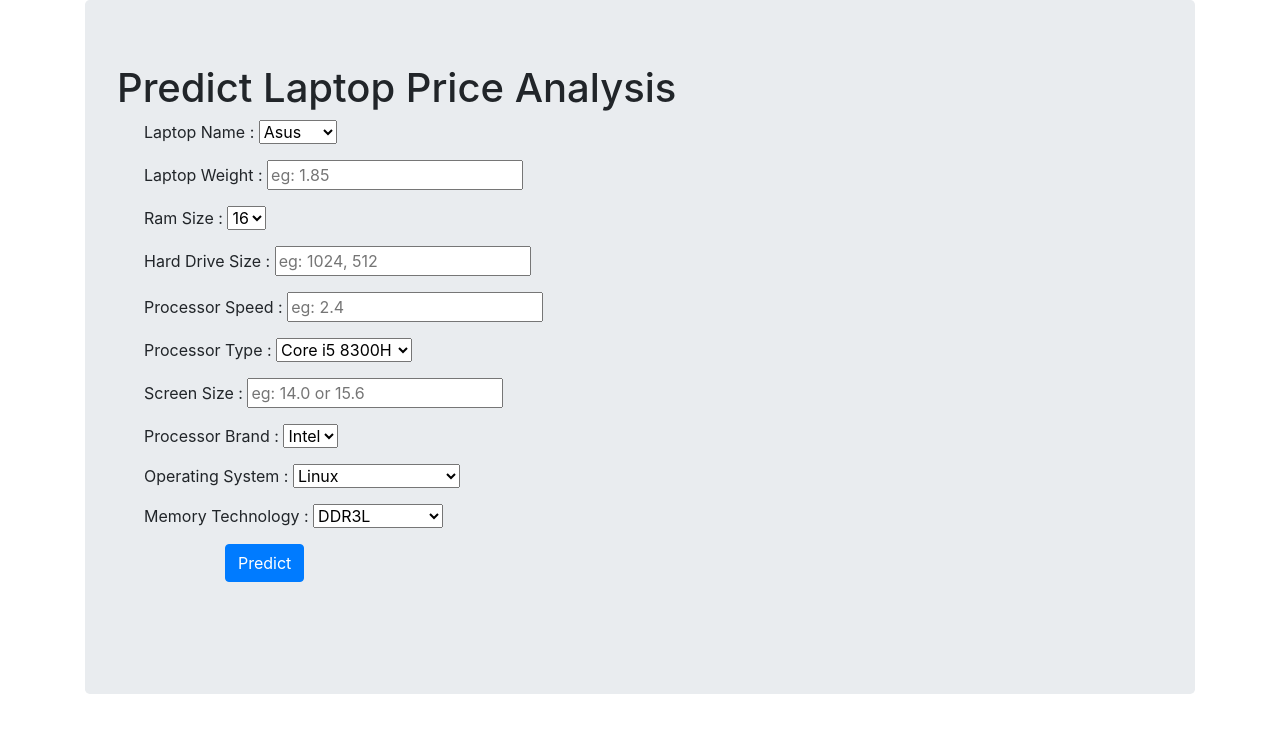
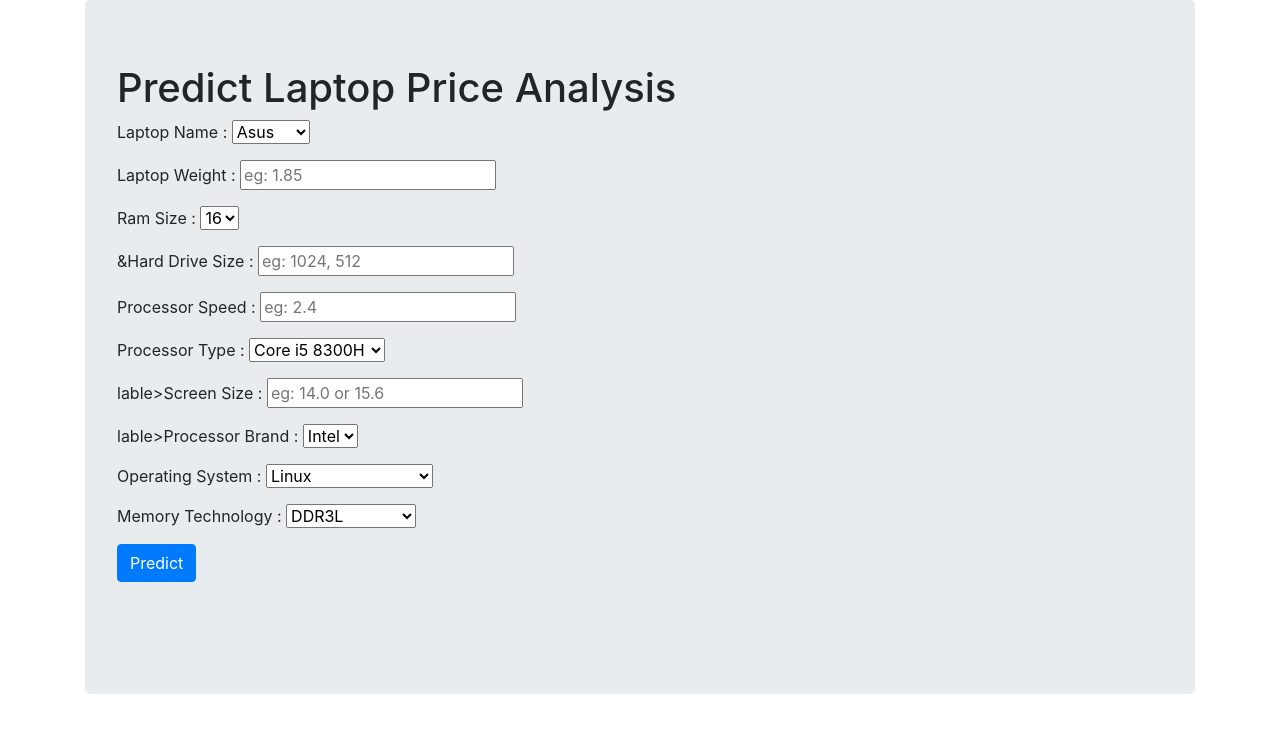
Before and after one commit to shravankumargottala/Heroku-Deployment, a Flask app: page / in a window 1280 px wide. Shown: the top 733 px of the page. Run offline with Flask 2, Linux system fonts and the light colour scheme; parts of the project's set-up code (start-up, migrations or seed data) failed here and were passed over; some libraries are stand-ins or nearby versions.

Commit message:
Add files via upload

```diff
--- a/templates/index.html
+++ b/templates/index.html
@@ -23,7 +23,7 @@
      <!-- Main Input For Receiving Query to our ML -->
     <form action="{{ url_for('predict')}}"method="post">
       <div class="form-group">
-      &nbsp;&nbsp;&nbsp;&nbsp;&nbsp;&nbsp;<lable for="inputlaptopname">Laptop Name :</lable>
+<lable for="inputlaptopname">Laptop Name :</lable>
         <select name= "laptop_name" method="GET" action="/">
             {% for lp_nme in laptop_name %}
                <option value= "{{lp_nme}}" SELECTED>{{lp_nme}}</option>"
@@ -32,11 +32,11 @@
       </div>
 
       <div class="form-group">
-        &nbsp;&nbsp;&nbsp;&nbsp;&nbsp;&nbsp;<lable>Laptop Weight :</lable>
+        <lable>Laptop Weight :</lable>
         <input type="text" id ="ex2" name="lp_weight" placeholder="eg: 1.85" required="required" />
       </div>
         <div class="form-group">
-        &nbsp;&nbsp;&nbsp;&nbsp;&nbsp;&nbsp;<lable>Ram Size :</lable>
+        <lable>Ram Size :</lable>
          <select name= "ram_size" method="GET" action="/">
             {% for rs in ram_size %}
                <option value= "{{rs}}" SELECTED>{{rs}}</option>"
@@ -44,15 +44,15 @@
          </select>
         </div>
         <div class="form-group">
-        &nbsp;&nbsp;&nbsp;&nbsp;&nbsp;&nbsp;<lable>Hard Drive Size :</lable>
+        &<lable>Hard Drive Size :</lable>
         <input type="text" name="hd_size" placeholder="eg: 1024, 512 " required="required" />
         </div>
         <div class="form-group">
-        &nbsp;&nbsp;&nbsp;&nbsp;&nbsp;&nbsp;<lable>Processor Speed :</lable>
+        <lable>Processor Speed :</lable>
         <input type="text" name="procc_speed" placeholder="eg: 2.4 " required="required" />
         </div>
         <div class="form-group">
-        &nbsp;&nbsp;&nbsp;&nbsp;&nbsp;&nbsp;<lable>Processor Type :</lable>
+        <lable>Processor Type :</lable>
          <select name= "processor_type" method="GET" action="/">
             {% for pt in processor_type %}
                <option value= "{{pt}}" SELECTED>{{pt}}</option>"
@@ -60,11 +60,11 @@
          </select>
         </div>
         <div class="form-group">
-        &nbsp;&nbsp;&nbsp;&nbsp;&nbsp;&nbsp;<lable>Screen Size :</lable>
+        lable>Screen Size :</lable>
         <input type="text" name="scr_size" placeholder="eg: 14.0 or 15.6 " required="required" />
         </div>
         <div class="form-group">
-        &nbsp;&nbsp;&nbsp;&nbsp;&nbsp;&nbsp;<lable>Processor Brand :</lable>
+        lable>Processor Brand :</lable>
         <select name= "processor_brand" method="GET" action="/">
             {% for pb in processor_brand %}
                <option value= "{{pb}}" SELECTED>{{pb}}</option>"
@@ -72,7 +72,7 @@
          </select>
         </div>
         <div class="form-group">
-        &nbsp;&nbsp;&nbsp;&nbsp;&nbsp;&nbsp;<lable>Operating System :</lable>
+        <lable>Operating System :</lable>
         <select name= "oper_sys" method="GET" action="/">
             {% for os in os_sys %}
                <option value= "{{os}}" SELECTED>{{os}}</option>"
@@ -80,14 +80,14 @@
          </select>
          </div>
          <div class="form-group">
-        &nbsp;&nbsp;&nbsp;&nbsp;&nbsp;&nbsp;<lable>Memory Technology :</lable>
+        <lable>Memory Technology :</lable>
          <select name= "memory_tech" method="GET" action="/">
             {% for mt in mem_tech %}
                <option value= "{{mt}}" SELECTED>{{mt}}</option>"
             {% endfor %}
          </select>
          </div>
-        &nbsp;&nbsp;&nbsp;&nbsp;&nbsp;&nbsp;&nbsp;&nbsp;&nbsp;&nbsp;&nbsp;&nbsp;&nbsp;&nbsp;&nbsp;&nbsp;&nbsp;&nbsp;&nbsp;&nbsp;&nbsp;&nbsp;&nbsp;&nbsp;<button type="submit" class="btn btn-primary">Predict</button>
+        <button type="submit" class="btn btn-primary">Predict</button>
     </form>
 
    <br>
```
